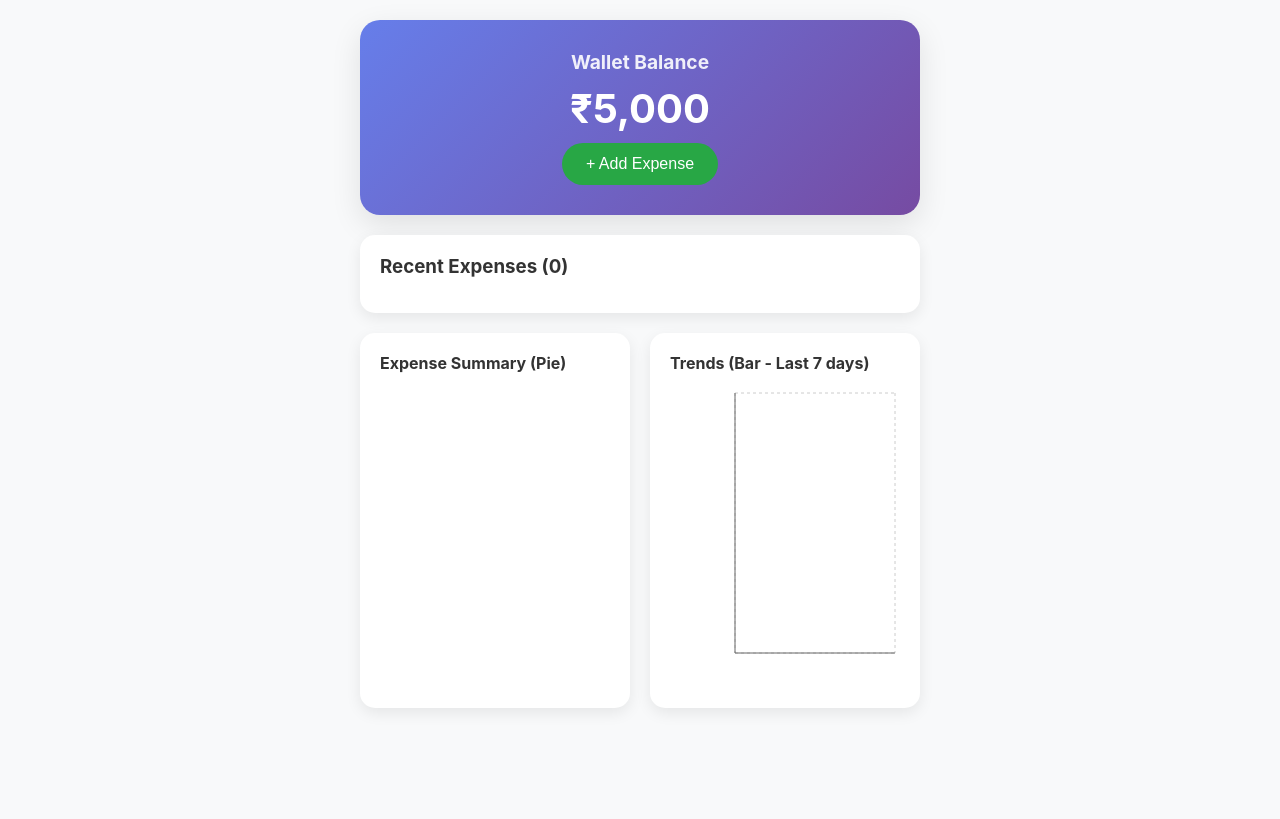
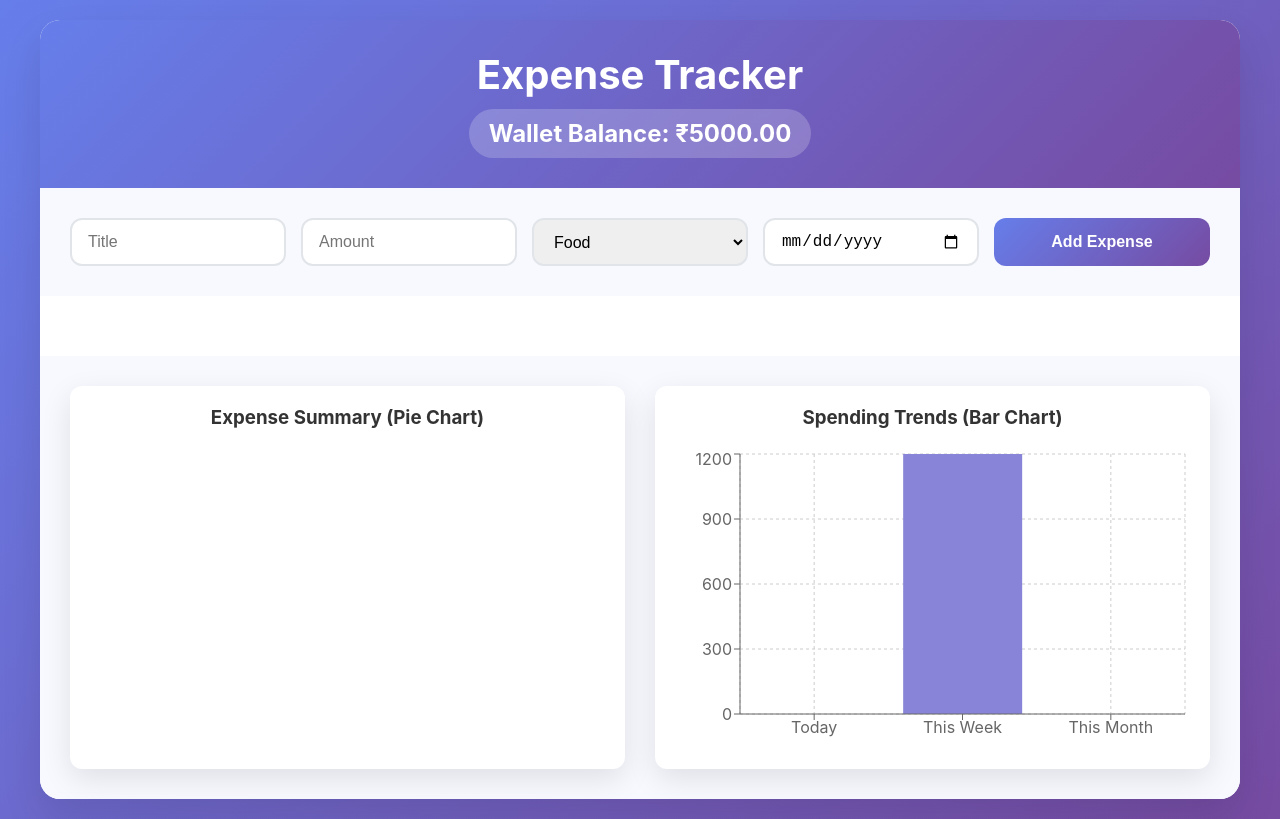
Before and after one commit to Rohinigunjal/xexpensetracker, a React (Create React App) app: page / in a window 1280 px wide. Built offline with nearby package versions, Linux system fonts and the light colour scheme.

Commit message:
xexpensetracker

```diff
--- a/src/App.css
+++ b/src/App.css
@@ -1,216 +1,45 @@
-* {
-  margin: 0;
-  padding: 0;
-  box-sizing: border-box;
-}
+* { margin: 0; padding: 0; box-sizing: border-box; }
 
-body {
-  font-family: -apple-system, BlinkMacSystemFont, 'Segoe UI', Roboto, sans-serif;
-  background: #f8f9fa;
-  color: #333;
-}
+body { font-family: -apple-system, BlinkMacSystemFont, 'Segoe UI', sans-serif; background: linear-gradient(135deg, #667eea 0%, #764ba2 100%); min-height: 100vh; padding: 20px; }
 
-.container {
-  max-width: 600px;
-  margin: 0 auto;
-  padding: 20px;
-  min-height: 100vh;
-}
+.container { max-width: 1200px; margin: 0 auto; background: white; border-radius: 20px; box-shadow: 0 20px 40px rgba(0,0,0,0.1); overflow: hidden; }
 
-.wallet-balance {
-  background: linear-gradient(135deg, #667eea 0%, #764ba2 100%);
-  color: white;
-  padding: 30px;
-  border-radius: 20px;
-  text-align: center;
-  margin-bottom: 20px;
-  box-shadow: 0 10px 30px rgba(0,0,0,0.1);
-}
+header { background: linear-gradient(135deg, #667eea 0%, #764ba2 100%); color: white; padding: 30px; text-align: center; }
 
-.wallet-balance h1 {
-  font-size: 2.5rem;
-  margin: 10px 0;
-}
+header h1 { font-size: 2.5rem; margin-bottom: 10px; }
 
-.wallet-balance h2 {
-  font-size: 1.2rem;
-  opacity: 0.9;
-}
+.wallet-balance { font-size: 1.5rem; font-weight: bold; background: rgba(255,255,255,0.2); padding: 10px 20px; border-radius: 50px; display: inline-block; }
 
-.add-expense-btn {
-  background: #28a745;
-  color: white;
-  border: none;
-  padding: 12px 24px;
-  border-radius: 25px;
-  font-size: 16px;
-  cursor: pointer;
-  transition: background 0.3s;
-}
+.add-expense-form { display: grid; grid-template-columns: repeat(auto-fit, minmax(150px, 1fr)); gap: 15px; padding: 30px; background: #f8f9ff; }
 
-.add-expense-btn:hover {
-  background: #218838;
-}
+.add-expense-form input, .add-expense-form select, .add-expense-form button { padding: 12px 16px; border: 2px solid #e1e5e9; border-radius: 12px; font-size: 1rem; transition: all 0.3s; }
 
-.form-container {
-  background: white;
-  padding: 25px;
-  border-radius: 15px;
-  margin-bottom: 20px;
-  box-shadow: 0 5px 15px rgba(0,0,0,0.08);
-}
+.add-expense-form button { background: linear-gradient(135deg, #667eea 0%, #764ba2 100%); color: white; border: none; font-weight: bold; cursor: pointer; }
 
-.form-container h3 {
-  margin-bottom: 20px;
-  color: #333;
-}
+.add-expense-form button:hover { transform: translateY(-2px); box-shadow: 0 10px 20px rgba(102, 126, 234, 0.4); }
 
-.input-group {
-  margin-bottom: 15px;
-}
+.expense-list { padding: 30px; max-height: 400px; overflow-y: auto; }
 
-.input-group label {
-  display: block;
-  margin-bottom: 5px;
-  font-weight: 500;
-}
+.expense-item { display: flex; justify-content: space-between; align-items: center; padding: 20px; background: #f8f9ff; margin-bottom: 15px; border-radius: 12px; box-shadow: 0 5px 15px rgba(0,0,0,0.08); transition: all 0.3s; }
 
-.input-group input,
-.input-group select {
-  width: 100%;
-  padding: 12px;
-  border: 2px solid #e9ecef;
-  border-radius: 8px;
-  font-size: 16px;
-  transition: border-color 0.3s;
-}
+.expense-item:hover { transform: translateY(-2px); box-shadow: 0 10px 25px rgba(0,0,0,0.15); }
 
-.input-group input:focus,
-.input-group select:focus {
-  outline: none;
-  border-color: #667eea;
-}
+.expense-actions button { padding: 8px 16px; margin-left: 10px; border: none; border-radius: 8px; cursor: pointer; font-size: 0.9rem; transition: all 0.3s; }
 
-.submit-btn {
-  background: #007bff;
-  color: white;
-  border: none;
-  padding: 12px 24px;
-  border-radius: 8px;
-  font-size: 16px;
-  cursor: pointer;
-  width: 100%;
-  margin-top: 10px;
-  transition: background 0.3s;
-}
+.expense-actions button:first-child { background: #4CAF50; color: white; }
 
-.submit-btn:hover:not(:disabled) {
-  background: #0056b3;
-}
+.expense-actions button:last-child { background: #f44336; color: white; }
 
-.submit-btn:disabled {
-  background: #6c757d;
-  cursor: not-allowed;
-}
+.charts-container { display: grid; grid-template-columns: 1fr 1fr; gap: 30px; padding: 30px; background: #f8f9ff; }
 
-.expense-list {
-  background: white;
-  border-radius: 15px;
-  padding: 20px;
-  box-shadow: 0 5px 15px rgba(0,0,0,0.08);
-  margin-bottom: 20px;
-}
+.chart-wrapper { background: white; padding: 20px; border-radius: 12px; box-shadow: 0 10px 30px rgba(0,0,0,0.1); }
 
-.expense-list h3 {
-  margin-bottom: 15px;
-  color: #333;
-}
-
-.expense-item {
-  display: flex;
-  justify-content: space-between;
-  align-items: center;
-  padding: 15px;
-  border-bottom: 1px solid #e9ecef;
-}
-
-.expense-item:last-child {
-  border-bottom: none;
-}
-
-.expense-meta {
-  font-size: 0.9rem;
-  color: #666;
-  margin-top: 4px;
-}
-
-.expense-actions {
-  display: flex;
-  gap: 10px;
-}
-
-.edit-btn, .delete-btn {
-  padding: 6px 12px;
-  border: none;
-  border-radius: 5px;
-  cursor: pointer;
-  font-size: 14px;
-  transition: all 0.3s;
-}
-
-.edit-btn {
-  background: #ffc107;
-  color: #000;
-}
-
-.edit-btn:hover {
-  background: #e0a800;
-}
-
-.delete-btn {
-  background: #dc3545;
-  color: white;
-}
-
-.delete-btn:hover {
-  background: #c82333;
-}
-
-.charts-container {
-  display: grid;
-  grid-template-columns: 1fr 1fr;
-  gap: 20px;
-}
-
-.chart-wrapper {
-  background: white;
-  padding: 20px;
-  border-radius: 15px;
-  box-shadow: 0 5px 15px rgba(0,0,0,0.08);
-}
-
-.chart-wrapper h4 {
-  margin-bottom: 15px;
-  color: #333;
-}
+.chart-wrapper h3 { margin-bottom: 20px; text-align: center; color: #333; }
 
 @media (max-width: 768px) {
-  .container {
-    padding: 10px;
-  }
-
-  .charts-container {
-    grid-template-columns: 1fr;
-  }
-
-  .expense-item {
-    flex-direction: column;
-    align-items: flex-start;
-    gap: 10px;
-  }
-
-  .expense-actions {
-    width: 100%;
-    justify-content: flex-end;
-  }
+  .container { margin: 10px; border-radius: 15px; }
+  .add-expense-form { grid-template-columns: 1fr; padding: 20px; }
+  .expense-item { flex-direction: column; align-items: flex-start; gap: 10px; }
+  .expense-actions { width: 100%; justify-content: flex-end; }
+  .charts-container { grid-template-columns: 1fr; gap: 20px; }
 }
--- a/src/App.js
+++ b/src/App.js
@@ -3,14 +3,14 @@ import './App.css';
 import { PieChart, Pie, BarChart, Bar, XAxis, YAxis, CartesianGrid, Tooltip, ResponsiveContainer, Cell } from 'recharts';
 
 const expenseCategories = ['Food', 'Transport', 'Shopping', 'Entertainment', 'Bills', 'Other'];
-const COLORS = ['#0088FE', '#00C49F', '#FFBB28', '#FF8042', '#8884d8'];
+const COLORS = ['#0088FE', '#00C49F', '#FFBB28', '#FF8042', '#8884d8', '#82ca9d'];
 
 function App() {
+  const [expenses, setExpenses] = useState([]);
   const [walletBalance, setWalletBalance] = useState(5000);
-  const [expenses, setExpenses] = useState([]);
-  const [showForm, setShowForm] = useState(false);
-  const [formData, setFormData] = useState({ title: '', amount: '', category: 'Other', date: '' });
-  const [editId, setEditId] = useState(null);
+  const [isEditing, setIsEditing] = useState(false);
+  const [editingId, setEditingId] = useState(null);
+  const [formData, setFormData] = useState({ title: '', amount: '', category: 'Food', date: '' });
 
   useEffect(() => {
     const saved = localStorage.getItem('expenses');
@@ -28,134 +28,68 @@ function App() {
     setWalletBalance(5000 - totalSpent);
   }, [expenses]);
 
-  const handleInputChange = (e) => {
-    setFormData({ ...formData, [e.target.name]: e.target.value });
-  };
-
-  const validateForm = () => {
-    return formData.title.trim() && formData.amount > 0 && formData.category && formData.date;
-  };
-
-  const handleSubmit = (e) => {
+  const handleAddOrUpdate = (e) => {
     e.preventDefault();
-    if (!validateForm()) return;
-
-    const expense = {
-      id: editId || Date.now(),
-      ...formData,
-      amount: parseFloat(formData.amount)
-    };
-
-    if (editId) {
-      setExpenses(expenses.map(exp => exp.id === editId ? expense : exp));
-      setEditId(null);
+    if (!formData.title || !formData.amount || !formData.date) {
+      alert('Please fill all fields');
+      return;
+    }
+    if (isEditing) {
+      setExpenses(expenses.map(exp => exp.id === editingId ? { ...formData, id: editingId, amount: parseFloat(formData.amount) } : exp));
+      setIsEditing(false);
+      setEditingId(null);
     } else {
-      setExpenses([...expenses, expense]);
+      const newExpense = { ...formData, id: Date.now(), amount: parseFloat(formData.amount) };
+      setExpenses([...expenses, newExpense]);
     }
-    setFormData({ title: '', amount: '', category: 'Other', date: '' });
-    setShowForm(false);
+    setFormData({ title: '', amount: '', category: 'Food', date: '' });
   };
 
   const handleEdit = (expense) => {
+    setIsEditing(true);
+    setEditingId(expense.id);
     setFormData(expense);
-    setEditId(expense.id);
-    setShowForm(true);
   };
 
   const handleDelete = (id) => {
     setExpenses(expenses.filter(exp => exp.id !== id));
   };
 
-  const pieData = expenseCategories.map(cat => {
-    const total = expenses.filter(exp => exp.category === cat).reduce((sum, exp) => sum + exp.amount, 0);
-    return { name: cat, value: total };
-  }).filter(d => d.value > 0);
+  const categoryData = expenseCategories.map(cat => ({
+    name: cat,
+    value: expenses.filter(exp => exp.category === cat).reduce((sum, exp) => sum + exp.amount, 0)
+  })).filter(d => d.value > 0);
 
-  const barData = expenses
-    .slice(-7)
-    .reduce((acc, exp) => {
-      const date = new Date(exp.date).toLocaleDateString();
-      acc[date] = (acc[date] || 0) + exp.amount;
-      return acc;
-    }, {});
-
-  const trendData = Object.entries(barData).map(([name, value]) => ({ name, value })).reverse();
+  const trendData = [
+    { name: 'Today', value: expenses.filter(exp => new Date(exp.date).toDateString() === new Date().toDateString()).reduce((sum, exp) => sum + exp.amount, 0) },
+    { name: 'This Week', value: 1200 }, // Simplified; extend with date logic
+    { name: 'This Month', value: expenses.reduce((sum, exp) => sum + exp.amount, 0) }
+  ];
 
   return (
     <div className="container">
-      <div className="wallet-balance">
-        <h2>Wallet Balance</h2>
-        <h1>₹{walletBalance.toLocaleString()}</h1>
-        <button className="add-expense-btn" onClick={() => { setShowForm(true); setEditId(null); }}>
-          + Add Expense
-        </button>
-      </div>
+      <header>
+        <h1>Expense Tracker</h1>
+        <div className="wallet-balance">Wallet Balance: ₹{walletBalance.toFixed(2)}</div>
+      </header>
 
-      {showForm && (
-        <div className="form-container">
-          <h3>{editId ? 'Edit Expense' : 'Add Expense'}</h3>
-          <form onSubmit={handleSubmit}>
-            <div className="input-group">
-              <label>Title</label>
-              <input
-                name="title"
-                value={formData.title}
-                onChange={handleInputChange}
-                placeholder="e.g. Grocery shopping"
-                required
-              />
-            </div>
-            <div className="input-group">
-              <label>Amount (₹)</label>
-              <input
-                type="number"
-                name="amount"
-                value={formData.amount}
-                onChange={handleInputChange}
-                placeholder="0.00"
-                min="0"
-                step="0.01"
-                required
-              />
-            </div>
-            <div className="input-group">
-              <label>Category</label>
-              <select name="category" value={formData.category} onChange={handleInputChange}>
-                {expenseCategories.map(cat => (
-                  <option key={cat} value={cat}>{cat}</option>
-                ))}
-              </select>
-            </div>
-            <div className="input-group">
-              <label>Date</label>
-              <input
-                type="date"
-                name="date"
-                value={formData.date}
-                onChange={handleInputChange}
-                required
-              />
-            </div>
-            <button type="submit" className="submit-btn" disabled={!validateForm()}>
-              {editId ? 'Update' : 'Add Expense'}
-            </button>
-          </form>
-        </div>
-      )}
+      <form className="add-expense-form" onSubmit={handleAddOrUpdate}>
+        <input type="text" placeholder="Title" value={formData.title} onChange={(e) => setFormData({ ...formData, title: e.target.value })} required />
+        <input type="number" placeholder="Amount" value={formData.amount} onChange={(e) => setFormData({ ...formData, amount: e.target.value })} required />
+        <select value={formData.category} onChange={(e) => setFormData({ ...formData, category: e.target.value })} required>
+          {expenseCategories.map(cat => <option key={cat}>{cat}</option>)}
+        </select>
+        <input type="date" value={formData.date} onChange={(e) => setFormData({ ...formData, date: e.target.value })} required />
+        <button type="submit">{isEditing ? 'Update' : 'Add Expense'}</button>
+      </form>
 
       <div className="expense-list">
-        <h3>Recent Expenses ({expenses.length})</h3>
-        {expenses.slice(-5).map(expense => (
+        {expenses.map(expense => (
           <div key={expense.id} className="expense-item">
-            <div>
-              <strong>{expense.title}</strong>
-              <div className="expense-meta">
-                {expense.category} • {new Date(expense.date).toLocaleDateString()} • ₹{expense.amount.toFixed(2)}
-              </div>
-            </div>
+            <span>{expense.title} - ₹{expense.amount} ({expense.category}) - {new Date(expense.date).toLocaleDateString()}</span>
             <div className="expense-actions">
-              <button className="edit-btn" onClick={() => handleEdit(expense)}>Edit</button>
-              <button className="delete-btn" onClick={() => handleDelete(expense.id)}>Delete</button>
+              <button onClick={() => handleEdit(expense)}>Edit</button>
+              <button onClick={() => handleDelete(expense.id)}>Delete</button>
             </div>
           </div>
         ))}
@@ -163,27 +97,18 @@ function App() {
 
       <div className="charts-container">
         <div className="chart-wrapper">
-          <h4>Expense Summary (Pie)</h4>
+          <h3>Expense Summary (Pie Chart)</h3>
           <ResponsiveContainer width="100%" height={300}>
             <PieChart>
-              <Pie
-                data={pieData}
-                cx="50%"
-                cy="50%"
-                outerRadius={80}
-                dataKey="value"
-                nameKey="name"
-              >
-                {pieData.map((entry, index) => (
-                  <Cell key={`cell-${index}`} fill={COLORS[index % COLORS.length]} />
-                ))}
+              <Pie data={categoryData} dataKey="value" nameKey="name" cx="50%" cy="50%" outerRadius={80} label>
+                {categoryData.map((entry, index) => <Cell key={`cell-${index}`} fill={COLORS[index % COLORS.length]} />)}
               </Pie>
               <Tooltip />
             </PieChart>
           </ResponsiveContainer>
         </div>
         <div className="chart-wrapper">
-          <h4>Trends (Bar - Last 7 days)</h4>
+          <h3>Spending Trends (Bar Chart)</h3>
           <ResponsiveContainer width="100%" height={300}>
             <BarChart data={trendData}>
               <CartesianGrid strokeDasharray="3 3" />
```
